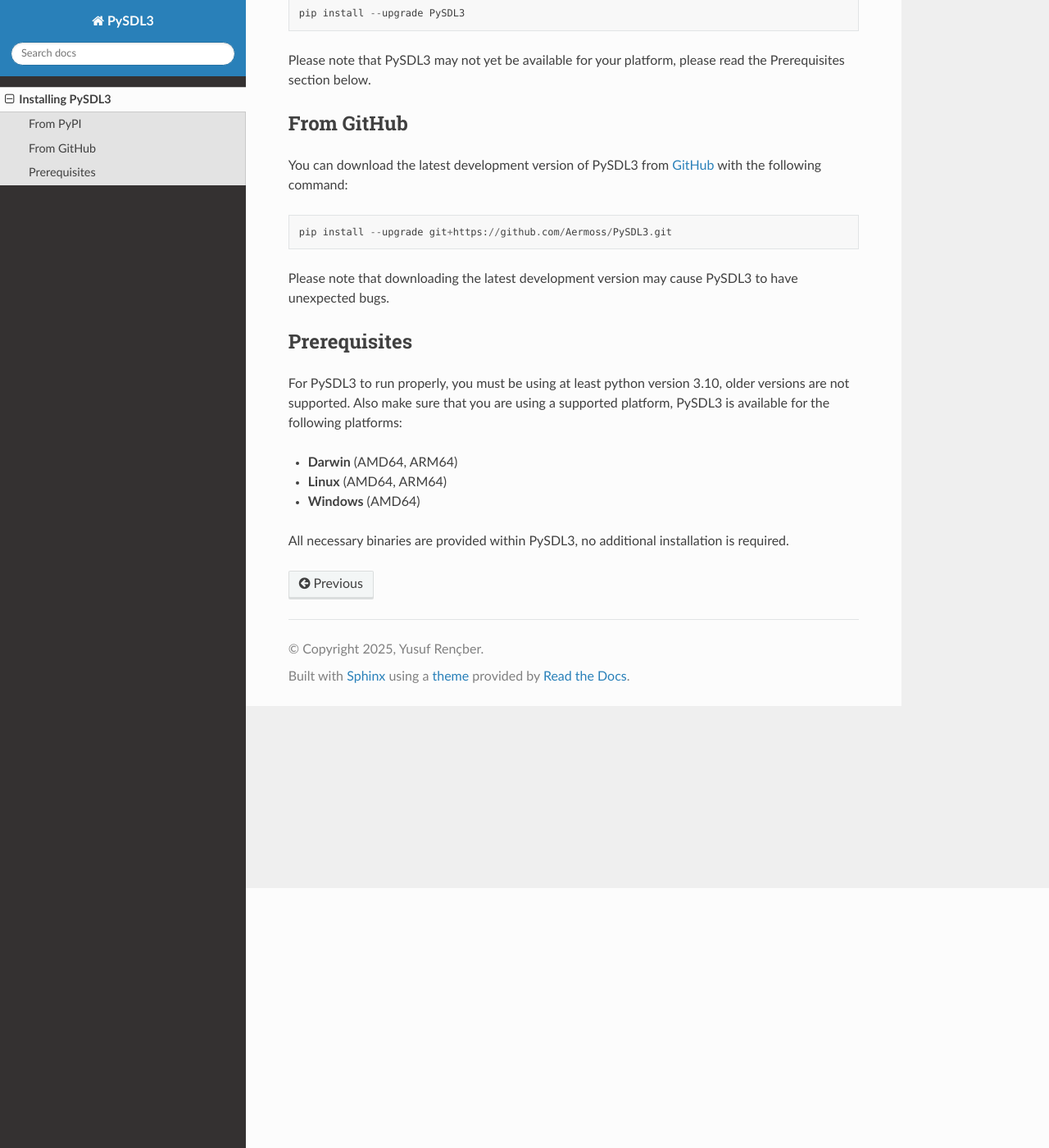
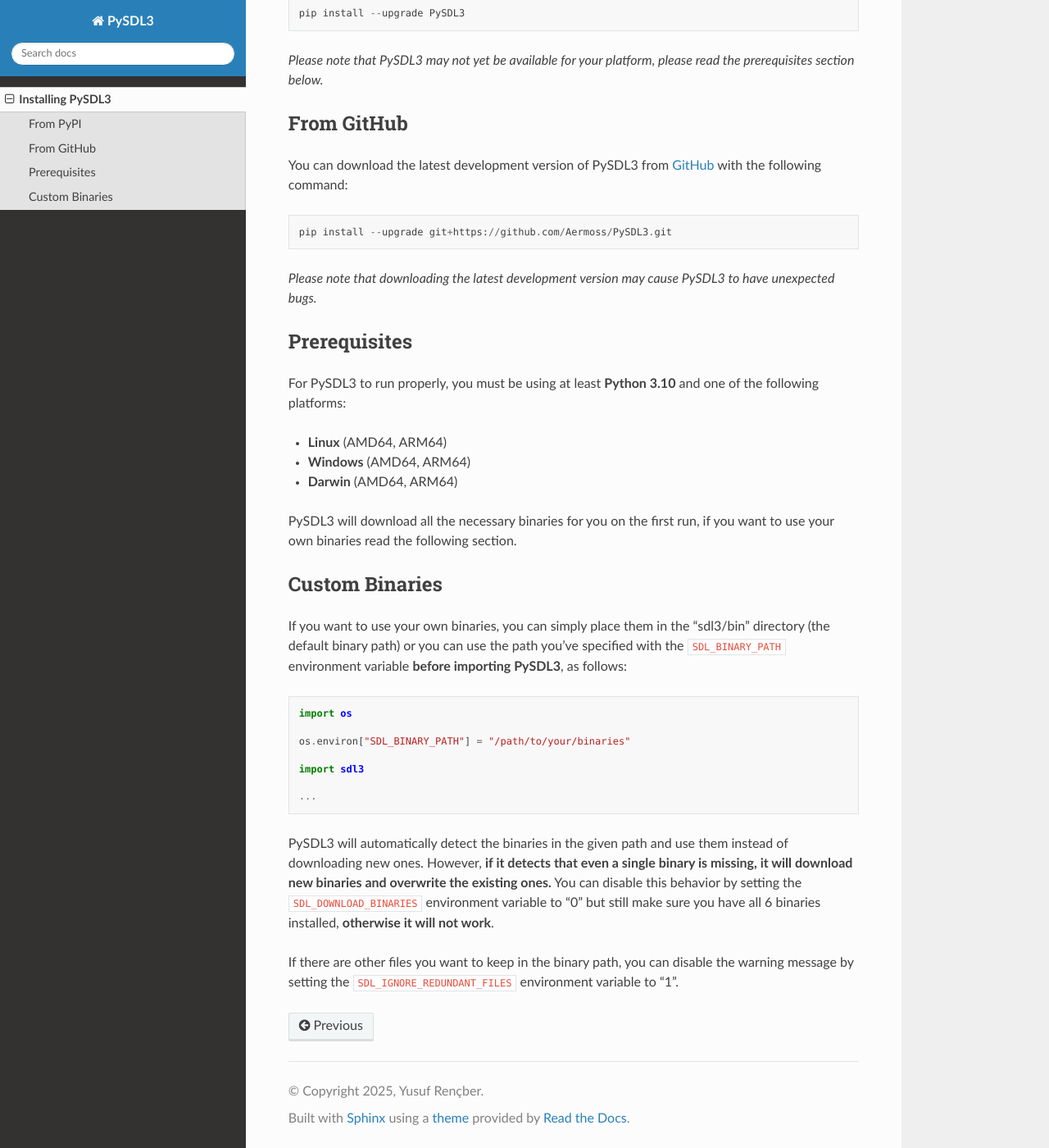
Before and after one commit to Aermoss/PySDL3, a Sphinx documentation site: the page built from docs/install.rst, in a window 1280 px wide and 1400 px high, scrolled down 317 px. Shown: the whole window at 82% size. Built offline with Sphinx 7.4.7 and the Read the Docs theme 3.1.0, drawn with Linux system fonts in a browser that asks for light colours; the version number is read from the project's files by our own code; some of the changed text lies outside the part shown.

Commit message:
Update documentation.

```diff
--- a/docs/install.rst
+++ b/docs/install.rst
@@ -1,33 +1,52 @@
 Installing PySDL3
 =================
-This section shows how to install PySDL3.
+This page shows how to install PySDL3 and how to use your own binaries with it.
 
 From PyPI
 ---------
 You can download the latest stable version of PySDL3 from PyPI_ using the following command: ::
 
-    pip install --upgrade PySDL3
+  pip install --upgrade PySDL3
 
-Please note that PySDL3 may not yet be available for your platform, please read the Prerequisites section below.
+*Please note that PySDL3 may not yet be available for your platform, please read the prerequisites section below.*
 
 From GitHub
 -----------
 You can download the latest development version of PySDL3 from GitHub_ with the following command: ::
 
-    pip install --upgrade git+https://github.com/Aermoss/PySDL3.git
+  pip install --upgrade git+https://github.com/Aermoss/PySDL3.git
 
-Please note that downloading the latest development version may cause PySDL3 to have unexpected bugs.
+*Please note that downloading the latest development version may cause PySDL3 to have unexpected bugs.*
 
 Prerequisites
 -------------
-For PySDL3 to run properly, you must be using at least python version 3.10, older versions are not supported.
-Also make sure that you are using a supported platform, PySDL3 is available for the following platforms:
+For PySDL3 to run properly, you must be using at least **Python 3.10** and one of the following platforms:
 
+* **Linux** (AMD64, ARM64)
+* **Windows** (AMD64, ARM64)
 * **Darwin** (AMD64, ARM64)
-* **Linux** (AMD64, ARM64)
-* **Windows** (AMD64)
 
-All necessary binaries are provided within PySDL3, no additional installation is required.
+PySDL3 will download all the necessary binaries for you on the first run, if you want to use your own binaries read the following section.
+
+Custom Binaries
+---------------
+If you want to use your own binaries, you can simply place them in the "sdl3/bin" directory (the default binary path)
+or you can use the path you’ve specified with the ``SDL_BINARY_PATH`` environment variable **before importing PySDL3**, as follows: ::
+
+  import os
+
+  os.environ["SDL_BINARY_PATH"] = "/path/to/your/binaries"
+
+  import sdl3
+
+  ...
+
+PySDL3 will automatically detect the binaries in the given path and use them instead of downloading new ones.
+However, **if it detects that even a single binary is missing, it will download new binaries and overwrite the existing ones.**
+You can disable this behavior by setting the ``SDL_DOWNLOAD_BINARIES`` environment variable to "0"
+but still make sure you have all 6 binaries installed, **otherwise it will not work**.
+
+If there are other files you want to keep in the binary path, you can disable the warning message by setting the ``SDL_IGNORE_REDUNDANT_FILES`` environment variable to "1".
 
 .. _PyPI: https://pypi.org/project/PySDL3
 .. _GitHub: https://github.com/Aermoss/PySDL3
```
Also changed, not shown: docs/index.rst (+7 -3 lines).
